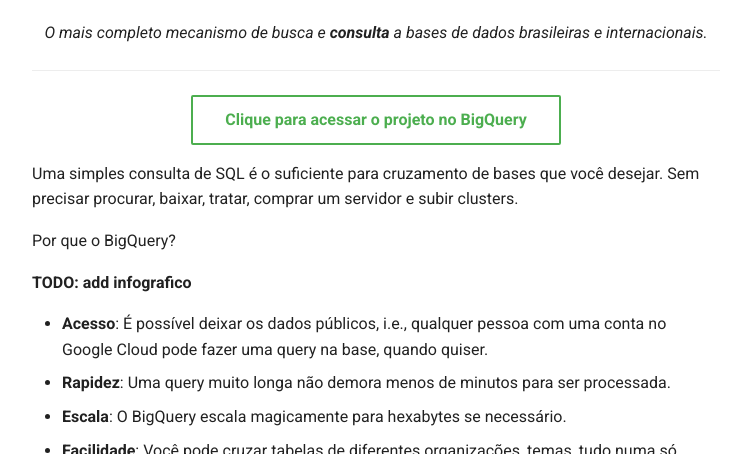
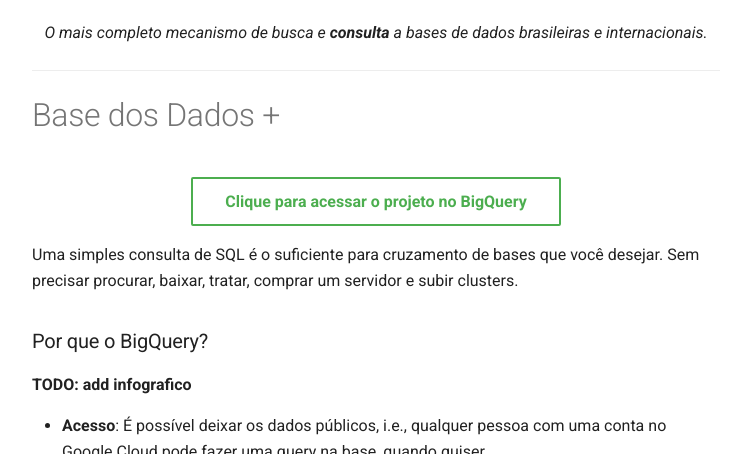
Before and after one commit to basedosdados/mais, an MkDocs documentation site: the page built from docs/index.md, in a window 1280 px wide and 900 px high, cut to the strip 446-900 px from the top of the window. Shown: the whole strip, without its empty margins (264-1001 px from the left). Built offline with MkDocs 1.6.1 and Material for MkDocs 9.7.7, drawn with Linux system fonts in a browser that asks for light colours; comment, search, counter and statistics services are not loaded; some of the changed text lies outside the part shown.

Commit message:
fix titles

```diff
--- a/docs/index.md
+++ b/docs/index.md
@@ -11,6 +11,8 @@
 
 ---
 
+# Base dos Dados +
+
 <div align="center">
     <a align="center"
     href="https://console.cloud.google.com/bigquery?p=basedosdados&page=project"
@@ -19,12 +21,11 @@
     </a>
 </div>
 
-
 Uma simples consulta de SQL é o suficiente para cruzamento de bases que
 você desejar. Sem precisar procurar, baixar, tratar, comprar um servidor
 e subir clusters.
 
-Por que o BigQuery?
+### Por que o BigQuery?
 
 **TODO: add infografico**
 
@@ -42,7 +43,7 @@
 
 ----
 
-# Quick Start
+## Quick Start
 
 <div class="row">
     <div class="column">
@@ -62,7 +63,7 @@
 </div>
 
 -----
-# Como citar o projeto
+## Como citar o projeto
 
 O projeto está licenciado sob XXX. Sempre que usar os dados cite a fonte
 como:
```
